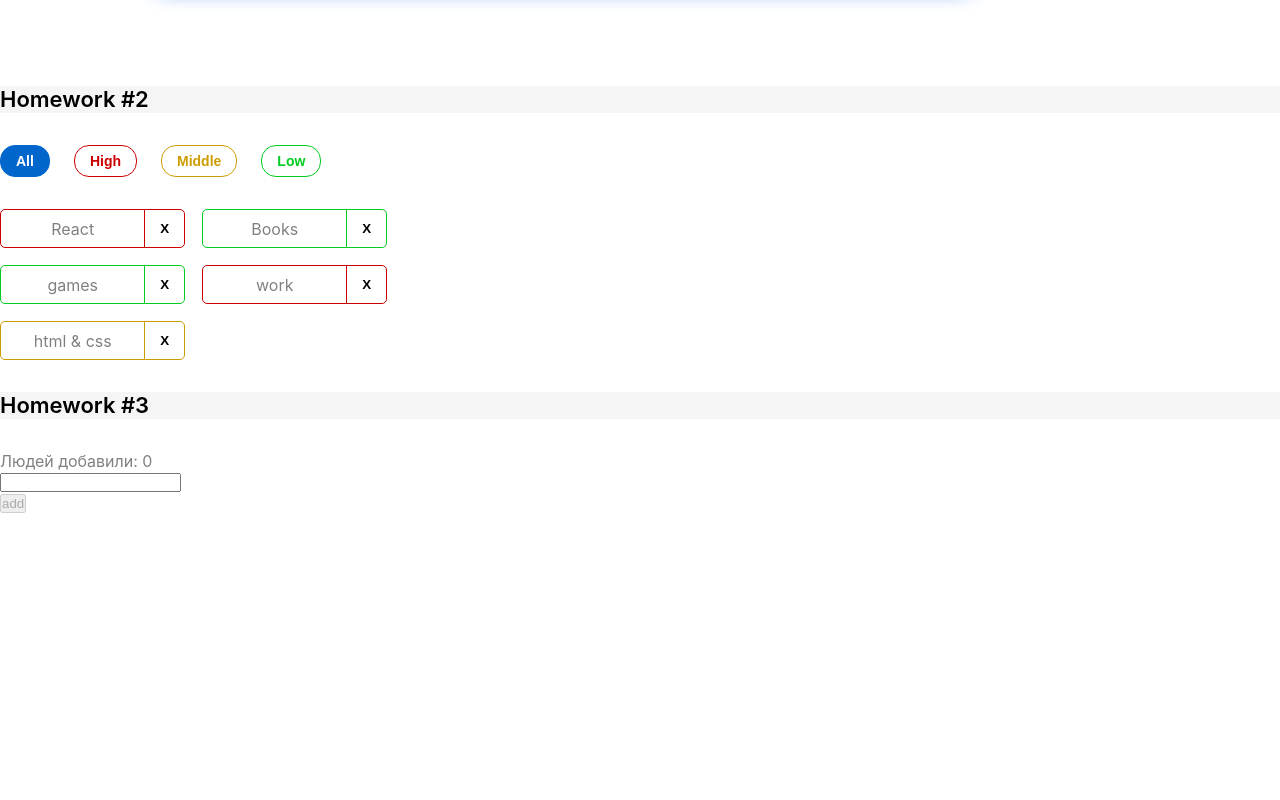
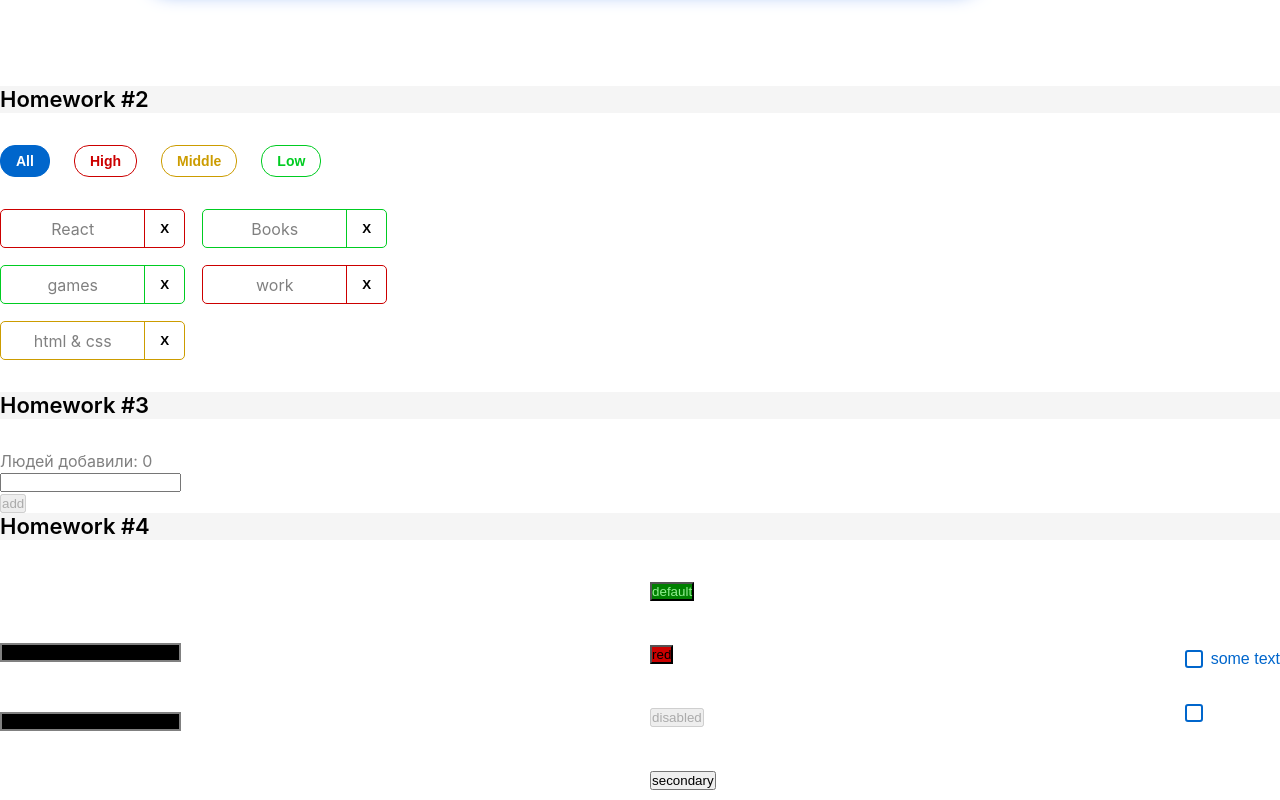
Before and after one commit to ericbloodyax12/homeTasks, a React (Create React App) app: page /#/ in a window 1280 px wide. Shown: the part 540-1340 px from the top of the page. Before the commit the page ends 1053 px from the top, so only its background shows below. Built offline with nearby package versions, Linux system fonts and the light colour scheme.

Commit message:
complete finalClassName in SuperButton.tsx complete onChangeCallback in SuperCheckbox.tsx

```diff
--- a/src/s1-main/App.tsx
+++ b/src/s1-main/App.tsx
@@ -4,6 +4,7 @@ import HW1, {message0} from '../s2-homeworks/hw01/HW1'
 import {MessageType} from "../s2-homeworks/hw01/HW1"
 import HW2 from "../s2-homeworks/hw02/HW2";
 import HW3 from "../s2-homeworks/hw03/HW3";
+import HW4 from "../s2-homeworks/hw04/HW4";
 
 
 
@@ -14,7 +15,7 @@ function App() {
             <HW1/>
             <HW2/>
             <HW3/>
-            {/*<HW4/>*/}
+            <HW4/>
 
             {/*при выполнении дз 5 и более - закомментировать здесь дз 1-4, так как они есть внутри дз 5*/}
             {/*<HW5/>*/}
--- a/src/s2-homeworks/hw04/common/c1-SuperInputText/SuperInputText.module.css
+++ b/src/s2-homeworks/hw04/common/c1-SuperInputText/SuperInputText.module.css
@@ -1,20 +1,28 @@
 .input:focus {
+    outline: none;
+    border: cornflowerblue solid 2px;
 }
 
 .input {
+
 }
 
 .inputWrapper {
 }
 
 .superInput {
+    background: black;
+    border: grey solid 2px;
 }
 
 .errorInput {
+    border: #cc0000 solid 2px;
+
 }
 
 .errorInput:focus {
 }
 
 .error {
+    color: #cc0000;
 }
--- a/src/s2-homeworks/hw04/common/c2-SuperButton/SuperButton.module.css
+++ b/src/s2-homeworks/hw04/common/c2-SuperButton/SuperButton.module.css
@@ -1,4 +1,5 @@
 .button {
+    margin: 10px;
 }
 
 .disabled {
@@ -8,9 +9,13 @@
 }
 
 .default {
+    background: green;
+    color: lightgreen;
+    outline: none;
 }
 
 .red {
+    background-color: #cc0000;
 }
 
 .default:hover {
--- a/src/s2-homeworks/hw04/common/c2-SuperButton/SuperButton.tsx
+++ b/src/s2-homeworks/hw04/common/c2-SuperButton/SuperButton.tsx
@@ -18,11 +18,17 @@ const SuperButton: React.FC<SuperButtonPropsType> = (
     }
 ) => {
     const finalClassName = s.button
-        // + (disabled
-        //         ? ...
-        //         : xType === 'red'
-        //             ? ...
-        + (className ? ' ' + className : '') // задачка на смешивание классов
+        + (disabled
+                ? ' ' + s.disabled
+                : xType === 'red'
+                    ? ' ' + s.red
+                : xType === 'secondary'
+                    ? ' ' + s.secondary
+                    : ' ' + s.default
+                    + (className ? ' ' + className : ''))
+        // + (disabled ? ' ' + s.disabled : ' ' + s.default)
+        // + ('red' ? ' ' + s.red : s.default)
+         // задачка на смешивание классов
 
     return (
         <button
--- a/src/s2-homeworks/hw04/common/c3-SuperCheckbox/SuperCheckbox.tsx
+++ b/src/s2-homeworks/hw04/common/c3-SuperCheckbox/SuperCheckbox.tsx
@@ -27,8 +27,8 @@ const SuperCheckbox: React.FC<SuperCheckboxPropsType> = (
     }
 ) => {
     const onChangeCallback = (e: ChangeEvent<HTMLInputElement>) => {
-        // задачка на написание онченджа
-
+         onChange && onChange(e)
+         onChangeChecked && onChangeChecked(e.currentTarget.checked)
     }
 
     const finalInputClassName = s.checkbox
```
